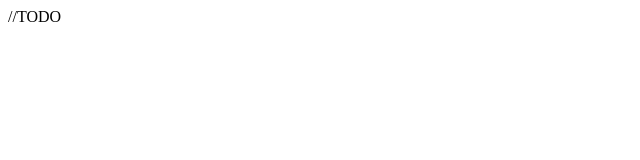
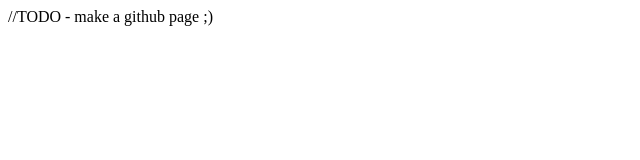
Before and after one commit to justinmburrous/justinmburrous.github.com, a plain HTML site: page index.html in a window 1280 px wide. Shown: the whole page, without its empty margins (0-640 px from the left). Drawn offline with Linux system fonts and the light colour scheme.

Commit message:
update...

```diff
--- a/index.html
+++ b/index.html
@@ -4,6 +4,6 @@
 	<title>justinmburrous.github.com</title>
 </head>
 <body>
-	<p>//TODO</p>
+	<p>//TODO - make a github page ;)</p>
 </body>
 </html>
```
